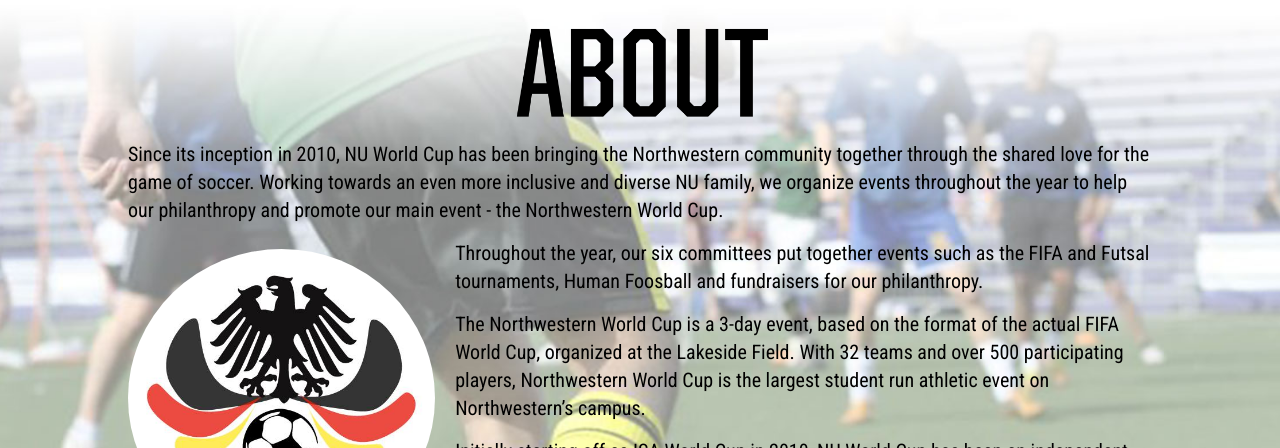
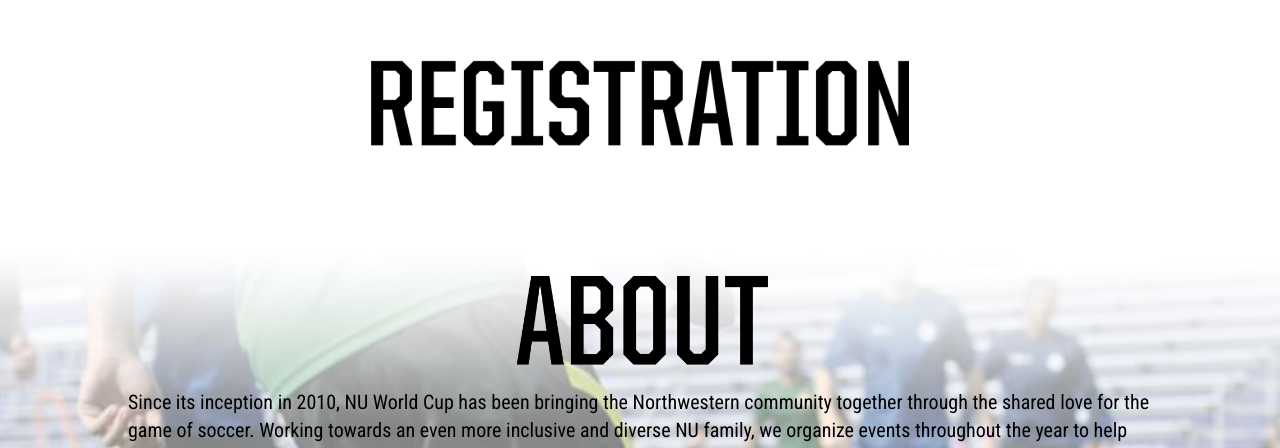
Before and after one commit to ybpinto/nuworldcup.com, a plain HTML site: page index.html in a window 1280 px wide. Shown: the part 669-1117 px from the top of the page. Drawn offline with nearby package versions, Linux system fonts and the light colour scheme.

Commit message:
Added Registration Title

```diff
--- a/css/style.css
+++ b/css/style.css
@@ -43,6 +43,10 @@ p.section-text {
 
 #welcome-bg {
 	width: 100%;
+}
+
+#reg-title-img-div {
+	width: 45%;
 }
 
 #about {
--- a/index.html
+++ b/index.html
@@ -20,6 +20,11 @@
 	<body>
 		<div id="welcome-banner">
 			<img id="welcome-bg" src="img/welcome-bg.jpg">
+		</div>
+		<div id="reg" class="section">
+			<div id="reg-title-img-div" class="section-title-img-div">
+				<img id="reg-title-img" class="section-title-img" src="fonts/reg-title.png">
+			</div>
 		</div>
 		<div id="about" class="section">
 			<div id="about-title-img-div" class="section-title-img-div">
```
Also changed, not shown: fonts/reg-title.png (added), img/welcome-bg.jpg.
